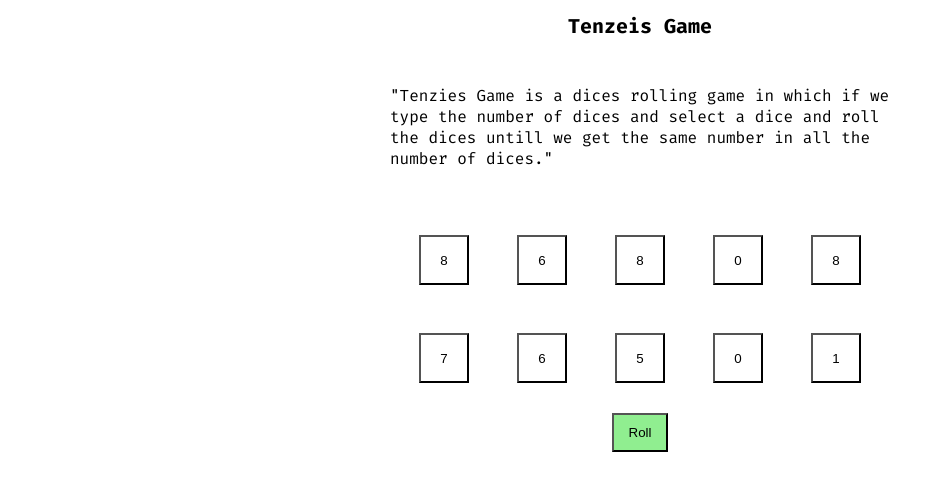
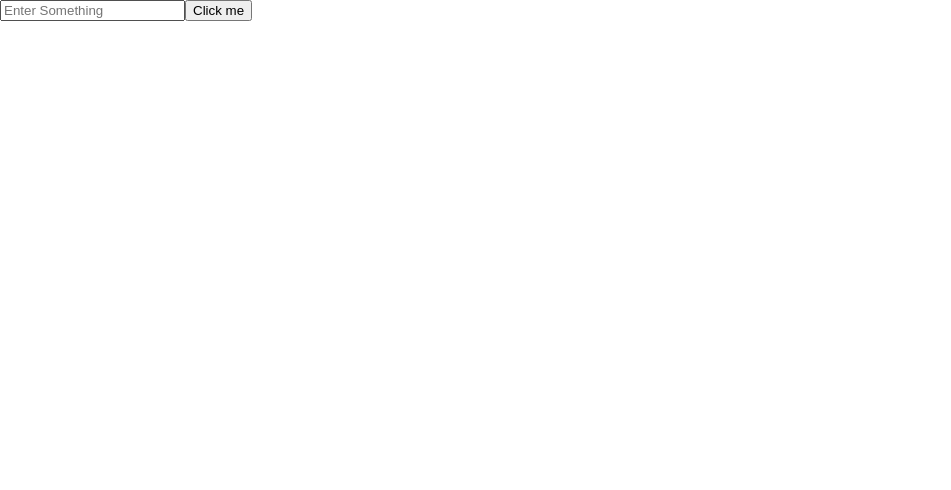
Before and after one commit to vanamuthuV/react-basics, a React (Vite) app: page / in a window 1280 px wide. Shown: the top 490 px of the page, without its empty margins (0-951 px from the left). Built offline with nearby package versions, Linux system fonts and the light colour scheme.

Commit message:
useRef started

```diff
--- a/src/main.jsx
+++ b/src/main.jsx
@@ -16,7 +16,9 @@ import './Exercise - 01/ex1.css'
 //import { Render } from './useEffect/count'
 // import { Render } from './Exercise - 03/Simple Exercise/screen'
 // import { Render } from './Todo/Todo'
-import { Render } from './TenziesGame/Tenzies'
+// import { Render } from './TenziesGame/Tenzies'
+// import { Render } from './useEffect/screen'
+import { Render } from '../useRef/ref'
 
 ReactDOM.createRoot(document.getElementById('root')).render(
     <Render />
--- /dev/null
+++ b/useRef/ref.jsx
@@ -0,0 +1,19 @@
+import React, { useRef } from "react";
+
+export const Render = () => {
+
+    const re = useRef(null)
+
+    const Diplayer = () => {
+        console.log(re.current.value)
+        console.log(re.current.placeholder)
+        console.log(re.current)
+    }
+
+    return (
+        <div>
+            <input ref={re} placeholder="Enter Something"></input>
+            <button onClick={Diplayer}>Click me</button>
+        </div>
+    )
+}
```
Also changed, not shown: src/useEffect/screen.jsx (added, +24 -0 lines), src/useEffect/screen.css (added), useRef/ref.css (added), 1 other file (tests, documents, lock files or other folders).
